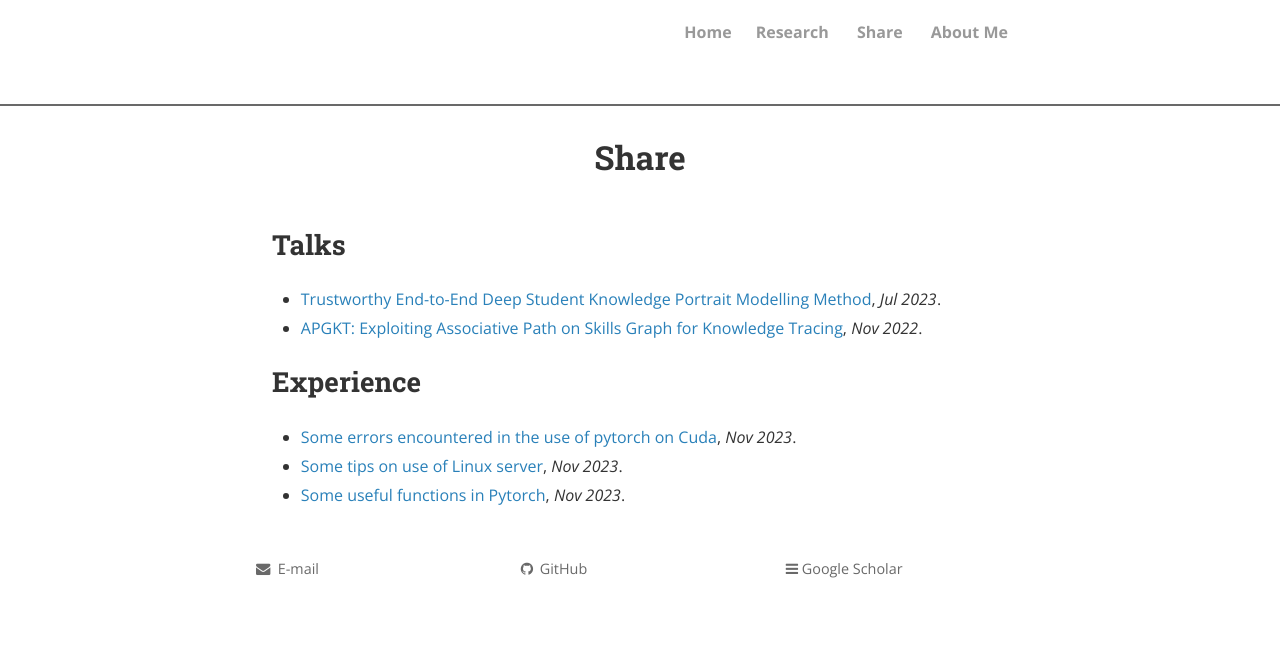
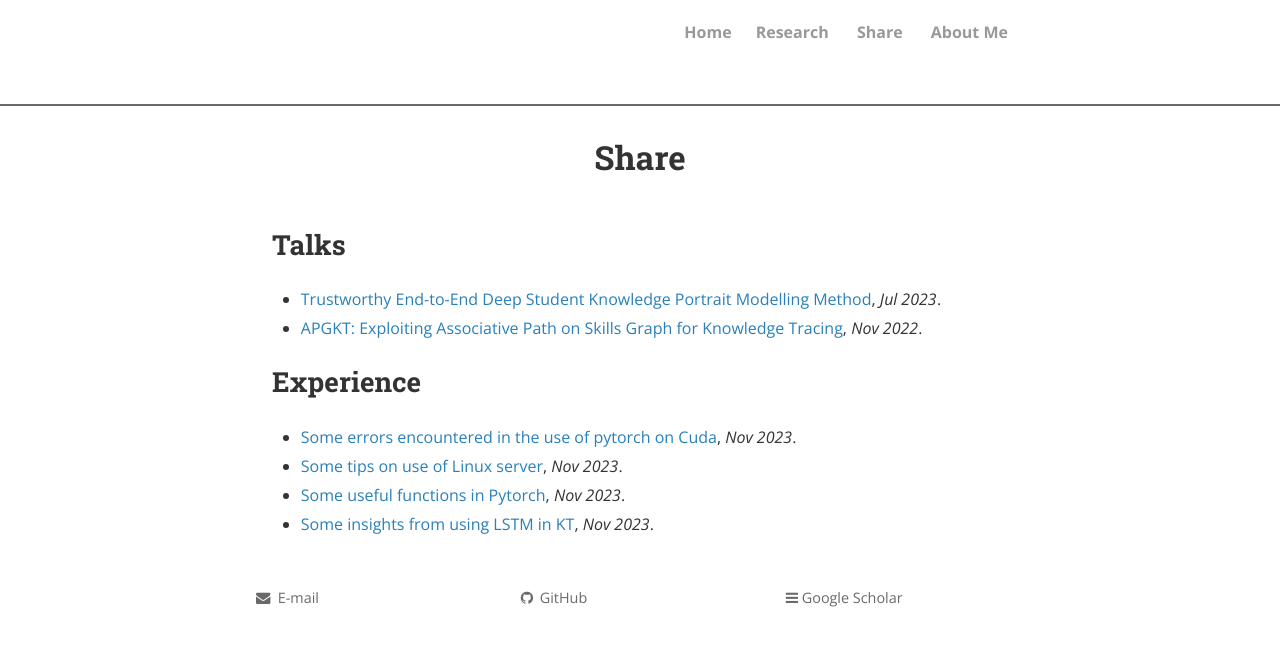
Before and after one commit to sosweetzhang/sosweetzhang.github.io, a Jekyll site: the page built from share.md, in a window 1280 px wide. Shown: the top 646 px of the page. Built offline with Jekyll 4.4.1, drawn with Linux system fonts in a browser that asks for light colours; nearby versions of some CDN libraries; comment, search, counter and statistics services are not loaded; a style sheet for code colours, icons or effects is not loaded.

Commit message:
Update share.md

```diff
--- a/share.md
+++ b/share.md
@@ -13,3 +13,4 @@ permalink: /share/
 - [Some errors encountered in the use of pytorch on Cuda](/share/Experience/Some_errors_encountered_in_the_use_of_pytorch_on_Cuda.md), _Nov 2023_.
 - [Some tips on use of Linux server](/share/Experience/Some_tips_on_use_of_Linux_server.md), _Nov 2023_.
 - [Some useful functions in Pytorch](/share/Experience/Some_useful_functions_in_Pytorch.md), _Nov 2023_.
+- [Some insights from using LSTM in KT](/share/Experience/Some_insights_from_using_LSTM_in_KT.md), _Nov 2023_.
```
